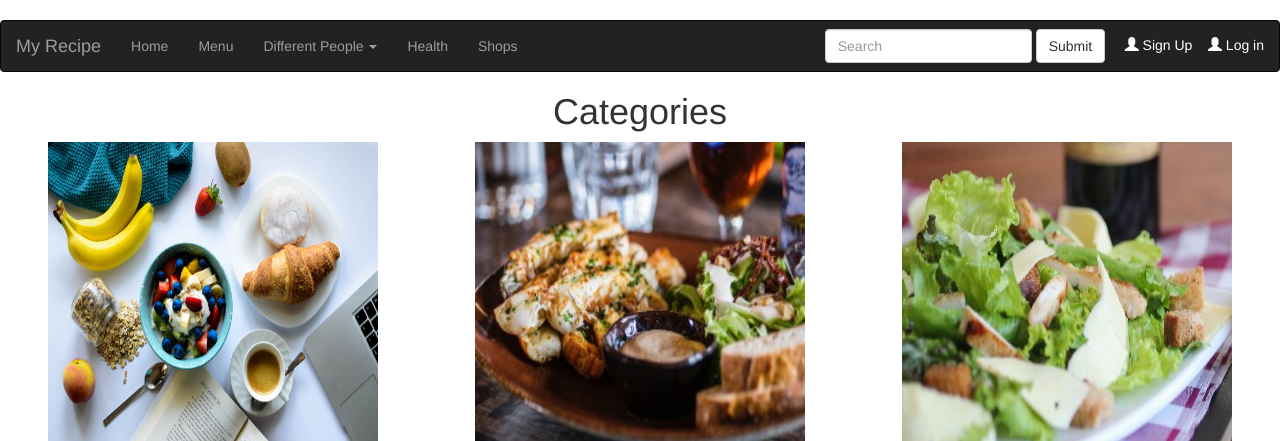
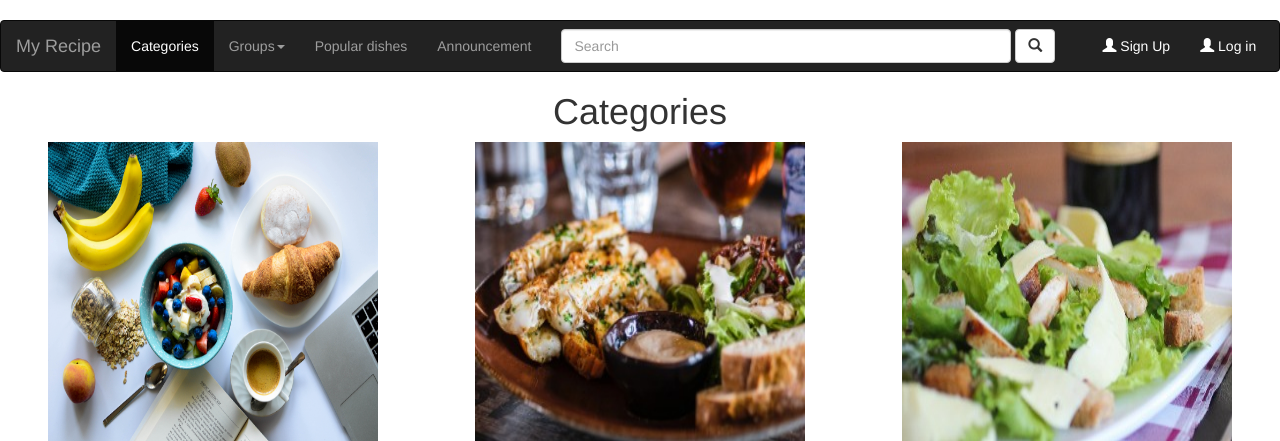
Before and after one commit to dizhuZheng/Shopping, a Django app: page /dishes/ in a window 1280 px wide. Shown: the top 441 px of the page. Run offline with Django 3.2, Linux system fonts and the light colour scheme; some libraries are stand-ins or nearby versions.

Commit message:
modify the nav bar

```diff
--- a/recipes/templates/recipes/base.html
+++ b/recipes/templates/recipes/base.html
@@ -22,8 +22,6 @@
         img {
           display: block;
           margin-left: auto;
-          width: 330px;
-          height:300px;
         }
         .flex-container{
           display: flex;
@@ -33,6 +31,12 @@
         .flex-container .flex-item{
           margin-bottom: 10px;
         }
+
+        .flex-container .flex-item img{
+          width: 330px;
+          height:300px;
+        }
+
         .flex-container .flex-item p{
           width:auto;
           height:30px;
--- a/recipes/templates/recipes/nav.html
+++ b/recipes/templates/recipes/nav.html
@@ -16,35 +16,34 @@
       <a class="navbar-brand" href="{% url 'recipes:index' %}">My Recipe</a>
     </div>
     <ul class="nav navbar-nav">
-      <li><a class="active" href="{% url 'recipes:index' %}">Home</a></li>
-      <li><a href="{% url 'recipes:dishes' %}">Menu</a></li>
-      <li class="dropdown"><a class="dropdown-toggle" data-toggle="dropdown" href="#">Different People <span class="caret"></span></a>
+      <li class="active"><a href="{% url 'recipes:dishes' %}">Categories</a></li>
+      <li class="dropdown"><a class="dropdown-toggle" data-toggle="dropdown" href="#">Groups<span class="caret"></span></a>
         <ul class="dropdown-menu">
           <li><a href="#">&nbsp; Beauty and young</a></li>
           <li><a href="#">&nbsp;Old People</a></li>
           <li><a href="#">&nbsp;Kids</a></li>
         </ul>
       </li>
-      <li><a href="#">Health</a></li>
-      <li><a href="#">Shops</a></li>
+      <li><a href="#">Popular dishes</a></li>
+      <li><a href="#">Announcement</a></li>
     </ul>
+    <form class="navbar-form navbar-left" action="">
+      <div class="form-group">
+        <input type="text" class="form-control" style="width: 450px;" placeholder="Search" name="search">
+      </div>
+      <button class="btn btn-default" style="display:inline" type="submit" >
+          <i class="glyphicon glyphicon-search"></i>
+      </button>
+    </form>
     <ul class="nav navbar-nav navbar-right">
-      <form class="navbar-form navbar-left" action="/action_page.php">
-        <div class="form-group">
-          <input type="text" class="form-control" placeholder="Search">
-        </div>
-        <button type="submit" class="btn btn-default">Submit</button>
-      &nbsp;&nbsp;&nbsp;
         {% if user.is_authenticated %}
         <span style="color:aquamarine;">Hello, {{ user.username }}.</span>
-      &nbsp;&nbsp;
         <a type="button" class="btn btn-danger" href="{% url 'users:logout' %}">Log out</a>
         {% else %}
-      <a href="{% url 'users:register' %}" style="color:white;"><span class="glyphicon glyphicon-user" style="color:white;"></span> Sign Up</a>
+        <li><a href="{% url 'users:register' %}" style="color:white;"><span class="glyphicon glyphicon-user" style="color:white;"></span> Sign Up</a></li>
         &nbsp;&nbsp;
-      <a href="{% url 'users:login' %}" style="color:white;"><span class="glyphicon glyphicon-user" style="color:white;"></span> Log in</a>
+        <li><a href="{% url 'users:login' %}" style="color:white;"><span class="glyphicon glyphicon-user" style="color:white;"></span> Log in</a></li>
         {% endif %}
-      </form>
     </ul>
   </div>
 </nav>
--- a/users/templates/users/login.html
+++ b/users/templates/users/login.html
@@ -8,6 +8,9 @@
   <form method='post' action="{% url 'users:login' %}" class="form">
     {% csrf_token %}
     {% bootstrap_form form %}
+    <div class="checkbox">
+        <label><input type="checkbox" name="remember"> Remember me</label>
+    </div>
     {% buttons %}
       <button name="submit" class="btn btn-primary">Log in</button>
     {% endbuttons %}
--- a/users/templates/users/register.html
+++ b/users/templates/users/register.html
@@ -6,7 +6,7 @@
     {% csrf_token %}
     {% bootstrap_form form %}
     {% buttons %}
-    <button name="submit" class="btn btn-primary">register</button>
+    <button name="submit" class="btn btn-primary">Register</button>
     {% endbuttons %}
     <input type="hidden" name="submit" value="{% url 'recipes:index' %}" />
   </form>
```
Also changed, not shown: recipes/templates/recipes/categories.html (added, +55 -0 lines), recipes/templates/recipes/index.html (+10 -11 lines). Lines whose indentation alone changed are shown as unchanged.
